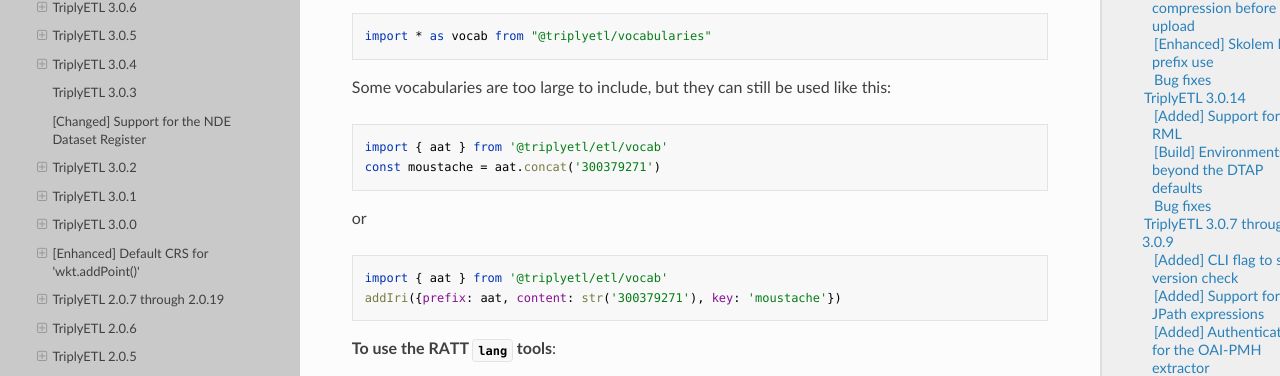
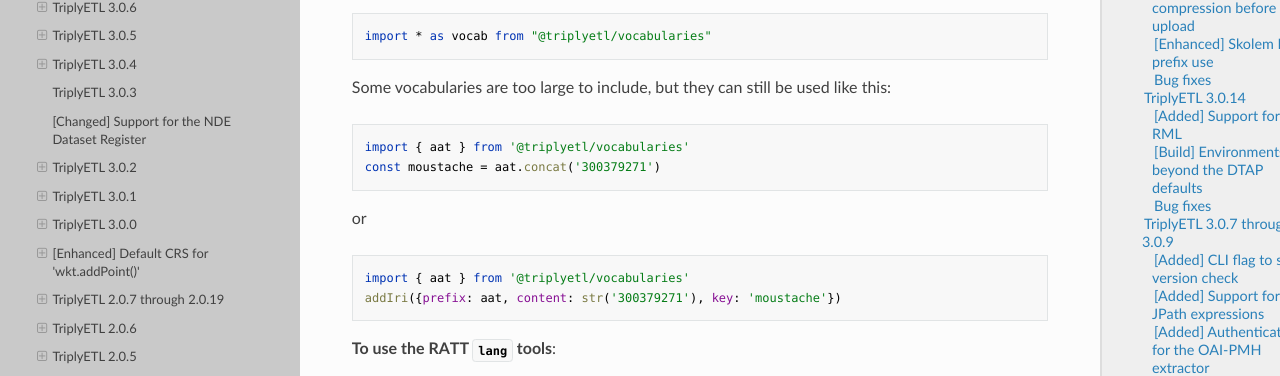
Before and after one commit to TriplyDB/Documentation, an MkDocs documentation site: the page built from docs/triply-etl/generic/changelog.md, in a window 1280 px wide and 900 px high, scrolled down 6588 px. Shown: the part 120-496 px from the top of the window. Built offline with MkDocs 1.6.1, drawn with Linux system fonts in a browser that asks for light colours; some of the changed text lies outside the part shown.

Commit message:
fixed some leftover wrong imports

````diff
--- a/docs/triply-etl/generic/changelog.md
+++ b/docs/triply-etl/generic/changelog.md
@@ -319,14 +319,14 @@
 Some vocabularies are too large to include, but they can still be used like this:
 
 ```ts
-import { aat } from '@triplyetl/etl/vocab'
+import { aat } from '@triplyetl/vocabularies'
 const moustache = aat.concat('300379271')
 ```
 
 or
 
 ```ts
-import { aat } from '@triplyetl/etl/vocab'
+import { aat } from '@triplyetl/vocabularies'
 addIri({prefix: aat, content: str('300379271'), key: 'moustache'})
 ```
 
@@ -486,7 +486,7 @@
 The vocabulary can be imported from the 'vocab' module:
 
 ```ts
-import { premis } from '@triplyetl/etl/vocab'
+import { premis } from '@triplyetl/vocabularies'
 ```
 
 See the documentation on [external vocabulary declarations](./declarations.md#external-vocabularies) for more information.
````
